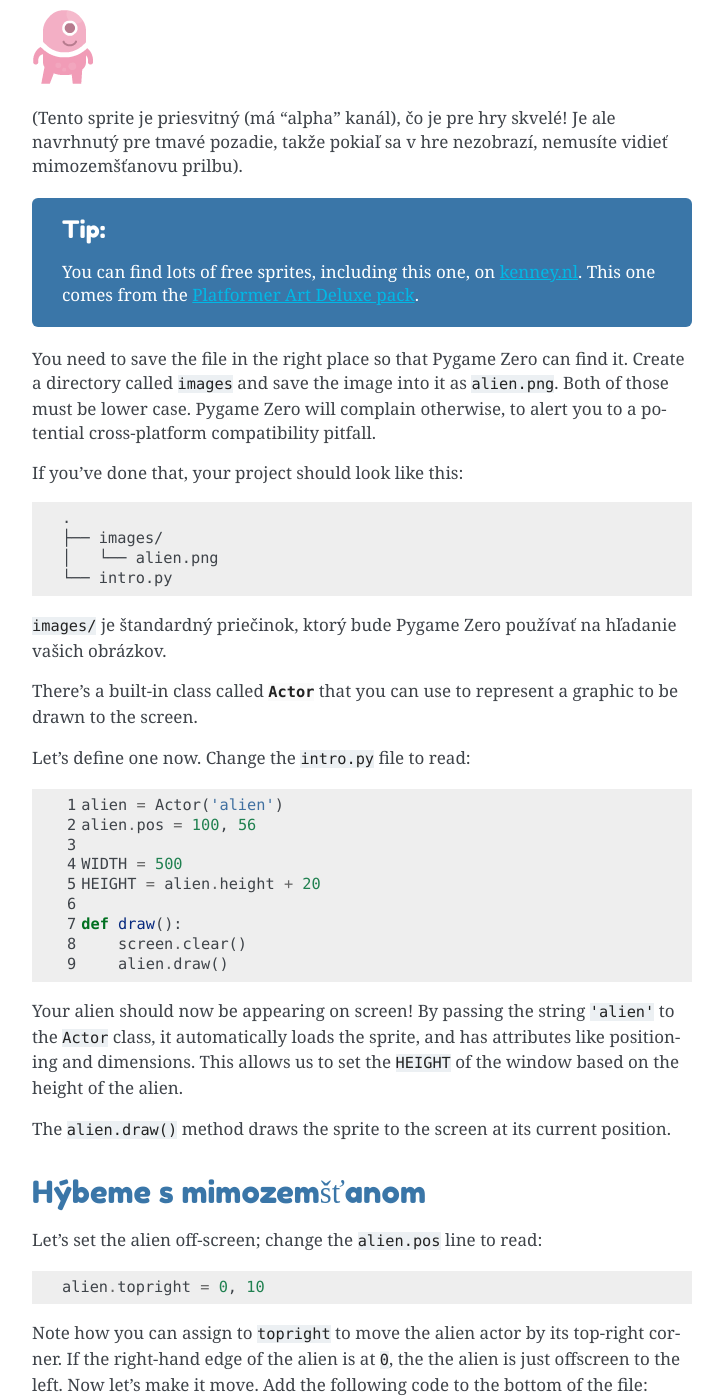
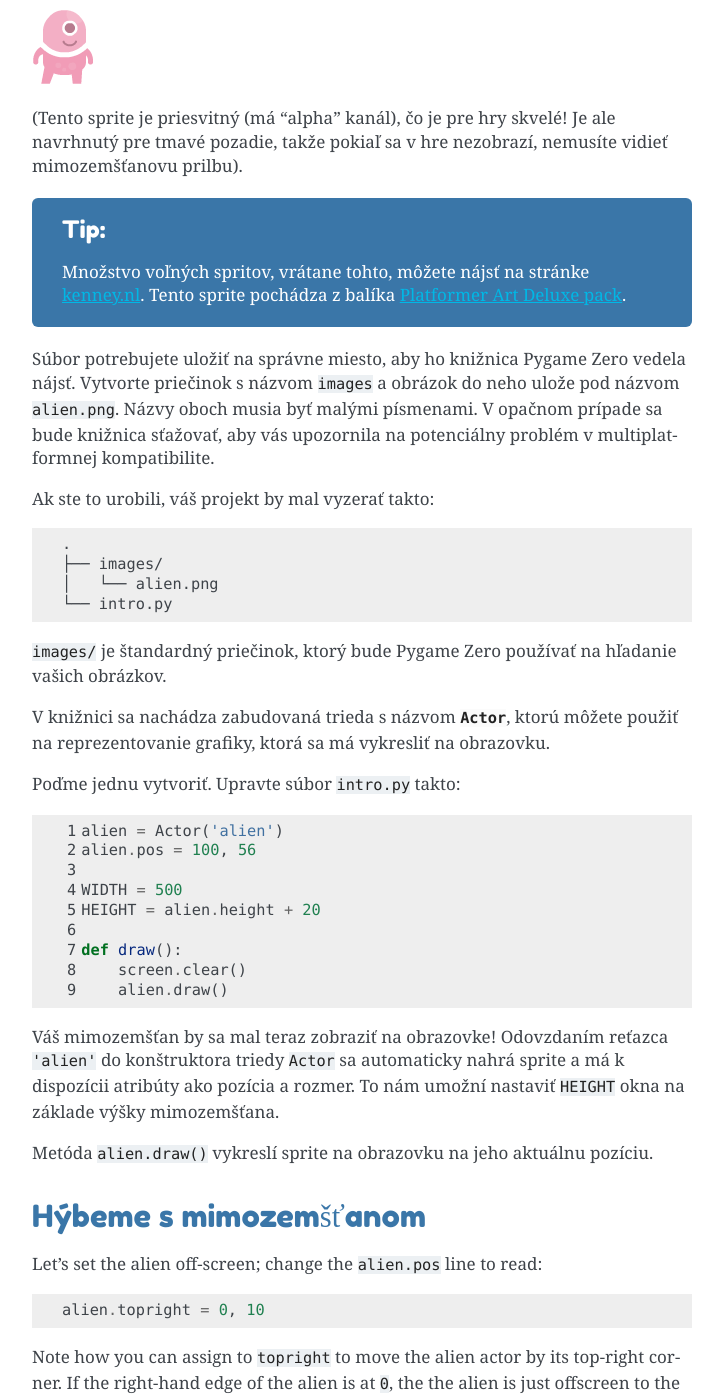
Before and after one commit to bletvaska/pgzero-slovak, a Sphinx documentation site: the page built from doc/introduction.rst, in a window 1280 px wide and 1400 px high, scrolled down 1306 px. Shown: the whole window, without its empty margins (388-1111 px from the left). Built offline with Sphinx 7.4.7, drawn with Linux system fonts in a browser that asks for light colours; pages that are not in the unit, such as notebooks, are missing from menus; some of the changed text lies outside the part shown.

Commit message:
translating subchapter of introduction

```diff
--- a/doc/introduction.rst
+++ b/doc/introduction.rst
@@ -65,17 +65,17 @@ nemusíte vidieť mimozemšťanovu prilbu).
 
 .. tip::
 
-    You can find lots of free sprites, including this one, on `kenney.nl
-    <https://kenney.nl/assets?q=2d>`_. This one comes from the
+    Množstvo voľných spritov, vrátane tohto, môžete nájsť na stránke `kenney.nl
+    <https://kenney.nl/assets?q=2d>`_. Tento sprite pochádza z balíka
     `Platformer Art Deluxe pack
     <https://kenney.nl/assets/platformer-art-deluxe>`_.
 
-You need to save the file in the right place so that Pygame Zero can find it.
-Create a directory called ``images`` and save the image into it as
-``alien.png``. Both of those must be lower case. Pygame Zero will complain
-otherwise, to alert you to a potential cross-platform compatibility pitfall.
+Súbor potrebujete uložiť na správne miesto, aby ho knižnica Pygame Zero vedela nájsť.
+Vytvorte priečinok s názvom ``images`` a obrázok do neho ulože pod názvom ``alien.png``.
+Názvy oboch musia byť malými písmenami. V opačnom prípade sa bude knižnica sťažovať,
+aby vás upozornila na potenciálny problém v multiplatformnej kompatibilite.
 
-If you've done that, your project should look like this:
+Ak ste to urobili, váš projekt by mal vyzerať takto:
 
 .. code-block:: none
 
@@ -87,10 +87,10 @@ If you've done that, your project should look like this:
 ``images/`` je štandardný priečinok, ktorý bude Pygame Zero používať na hľadanie
 vašich obrázkov.
 
-There's a built-in class called :class:`Actor` that you can use to represent a
-graphic to be drawn to the screen.
+V knižnici sa nachádza zabudovaná trieda s názvom :class:`Actor`, ktorú môžete použiť
+na reprezentovanie grafiky, ktorá sa má vykresliť na obrazovku.
 
-Let's define one now. Change the ``intro.py`` file to read::
+Poďme jednu vytvoriť. Upravte súbor ``intro.py`` takto::
 
     alien = Actor('alien')
     alien.pos = 100, 56
@@ -102,13 +102,12 @@ Let's define one now. Change the ``intro.py`` file to read::
         screen.clear()
         alien.draw()
 
-Your alien should now be appearing on screen! By passing the string ``'alien'``
-to the ``Actor`` class, it automatically loads the sprite, and has attributes
-like positioning and dimensions. This allows us to set the ``HEIGHT`` of
-the window based on the height of the alien.
+Váš mimozemšťan by sa mal teraz zobraziť na obrazovke! Odovzdaním reťazca ``'alien'``
+do konštruktora triedy ``Actor`` sa automaticky nahrá sprite a má k dispozícii
+atribúty ako pozícia a rozmer. To nám umožní nastaviť ``HEIGHT`` okna na
+základe výšky mimozemšťana.
 
-The ``alien.draw()`` method draws the sprite to the screen at its current
-position.
+Metóda ``alien.draw()`` vykreslí sprite na obrazovku na jeho aktuálnu pozíciu.
 
 
 Hýbeme s mimozemšťanom
```
Also changed, not shown: other parts of doc/introduction.rst (+1 -1 lines).
